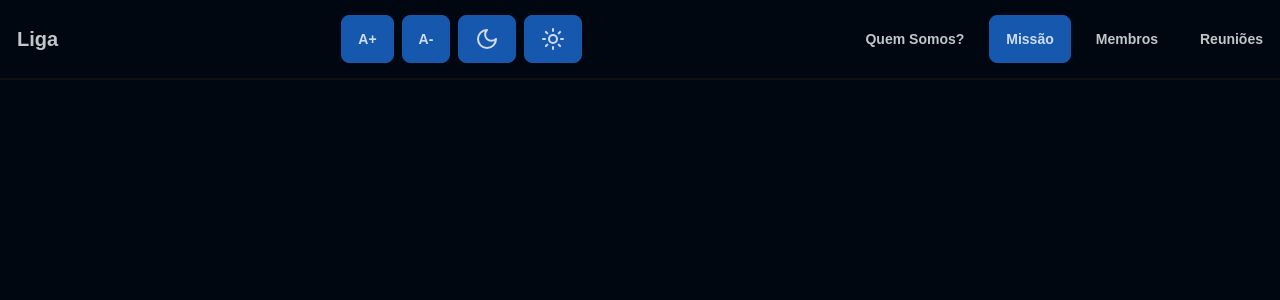
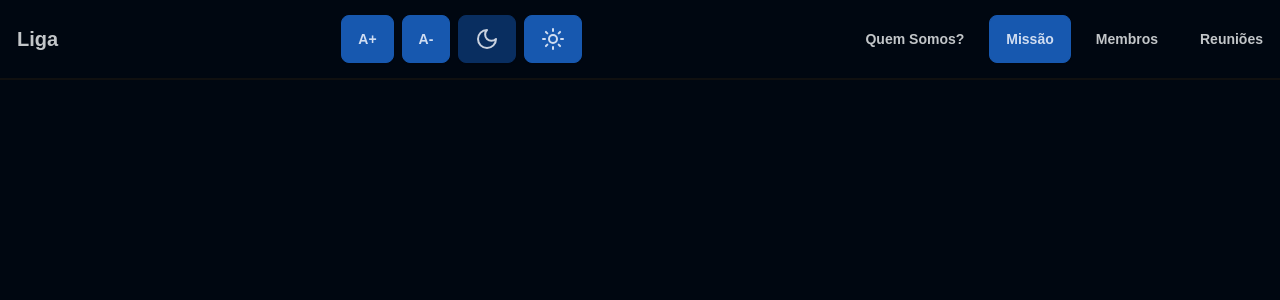
Before and after one commit to rckbrcls/academic-league-of-psychiatry, a Next.js app: page /mission in a window 1280 px wide. Shown: the top 300 px of the page. Built offline with nearby package versions, Linux system fonts and the light colour scheme.

Commit message:
adiciona suporte a temas claro e escuro com contexto e controle no Header

```diff
--- a/src/app/layout.tsx
+++ b/src/app/layout.tsx
@@ -1,6 +1,7 @@
 import type { Metadata } from "next";
 import "./globals.css";
 import { Header } from "@/components/Header";
+import { ThemeProvider, ThemeWrapper } from "@/context/ThemeContext";
 
 export const metadata: Metadata = {
   title: "Create Next App",
@@ -14,9 +15,13 @@ export default function RootLayout({
 }>) {
   return (
     <html lang="en">
-      <body data-theme="dark">
-        <Header />
-        {children}
+      <body>
+        <ThemeProvider>
+          <ThemeWrapper>
+            <Header />
+            {children}
+          </ThemeWrapper>
+        </ThemeProvider>
       </body>
     </html>
   );
--- a/src/components/Header.tsx
+++ b/src/components/Header.tsx
@@ -1,5 +1,6 @@
 "use client";
 
+import { useTheme } from "@/context/ThemeContext";
 import { Moon, Sun } from "lucide-react";
 import Link from "next/link";
 import { usePathname } from "next/navigation";
@@ -7,6 +8,7 @@ import React from "react";
 
 export const Header = () => {
   const pathname = usePathname();
+  const { setTheme, theme } = useTheme();
   return (
     <div className="flex w-full items-center justify-between fixed h-20 inset-x-0 top-0 z-10 bg-base-100 border-b-2 border-base-200">
       <div className="flex items-center gap-2">
@@ -17,10 +19,20 @@ export const Header = () => {
       <div className="flex items-center gap-2">
         <button className="btn btn-primary">A+</button>
         <button className="btn btn-primary">A-</button>
-        <button className="btn btn-primary">
+        <button
+          onClick={() => setTheme("dark")}
+          className={`btn ${
+            theme === "dark" ? "btn-secondary" : "btn-primary"
+          }`}
+        >
           <Moon />
         </button>
-        <button className="btn btn-primary">
+        <button
+          onClick={() => setTheme("light")}
+          className={`btn ${
+            theme === "light" ? "btn-secondary" : "btn-primary"
+          }`}
+        >
           <Sun />
         </button>
       </div>
--- /dev/null
+++ b/src/context/ThemeContext.tsx
@@ -0,0 +1,66 @@
+"use client";
+
+import React, {
+  createContext,
+  useContext,
+  useState,
+  ReactNode,
+  useEffect,
+} from "react";
+
+type Theme = "light" | "dark";
+
+interface ThemeContextProps {
+  theme: Theme;
+  setTheme: (theme: Theme) => void;
+}
+
+const ThemeContext = createContext<ThemeContextProps | undefined>(undefined);
+
+export const ThemeProvider: React.FC<{ children: ReactNode }> = ({
+  children,
+}) => {
+  const [theme, setTheme] = useState<Theme>("dark");
+
+  useEffect(() => {
+    const savedTheme = localStorage.getItem("theme") as Theme;
+    if (savedTheme) {
+      setTheme(savedTheme);
+      document.body.dataset.theme = savedTheme;
+    } else {
+      document.body.dataset.theme = theme;
+    }
+  }, []);
+
+  const handleSetTheme = (newTheme: Theme) => {
+    setTheme(newTheme);
+    document.body.dataset.theme = newTheme;
+    localStorage.setItem("theme", newTheme);
+  };
+
+  return (
+    <ThemeContext.Provider value={{ theme, setTheme: handleSetTheme }}>
+      {children}
+    </ThemeContext.Provider>
+  );
+};
+
+export const useTheme = (): ThemeContextProps => {
+  const context = useContext(ThemeContext);
+  if (!context) {
+    throw new Error("useTheme must be used within a ThemeProvider");
+  }
+  return context;
+};
+
+export const ThemeWrapper: React.FC<{ children: React.ReactNode }> = ({
+  children,
+}) => {
+  const { theme } = useTheme();
+
+  useEffect(() => {
+    document.body.setAttribute("data-theme", theme);
+  }, [theme]);
+
+  return <>{children}</>;
+};
```
